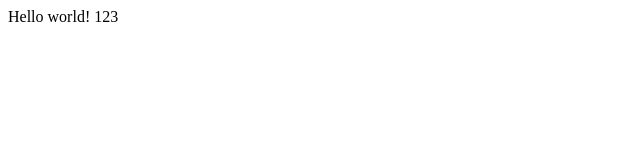
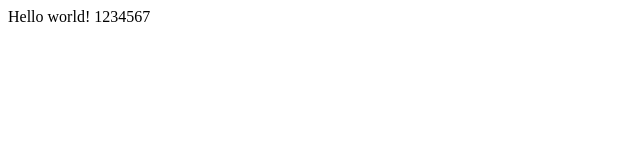
Before and after one commit to duongminhquang/HTML_CSS_JavaScript_2, a plain HTML site: page Index.html in a window 1280 px wide. Shown: the full height of the page, 0-640 px from the left. Drawn offline with Linux system fonts and the light colour scheme.

Commit message:
Third commit

```diff
--- a/Index.html
+++ b/Index.html
@@ -1 +1 @@
-<p>Hello world! 123</p>
+<p>Hello world! 1234567</p>
```
